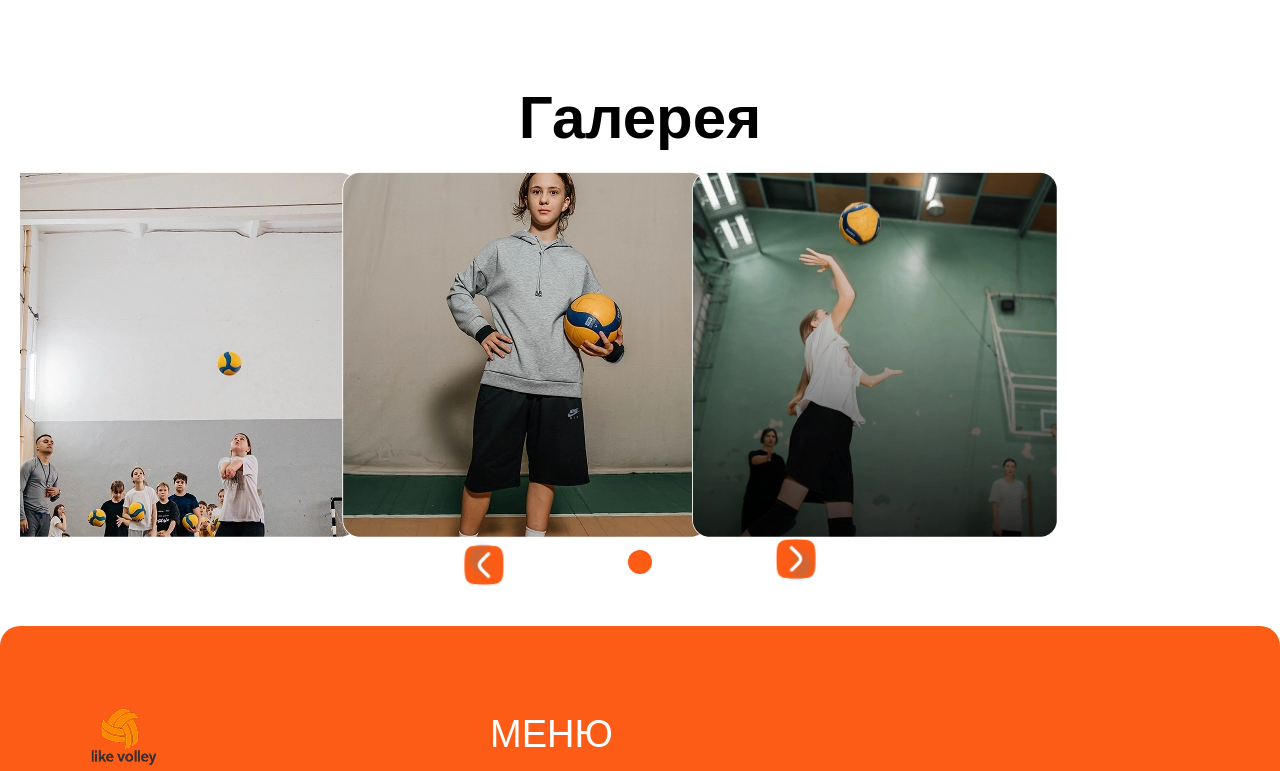
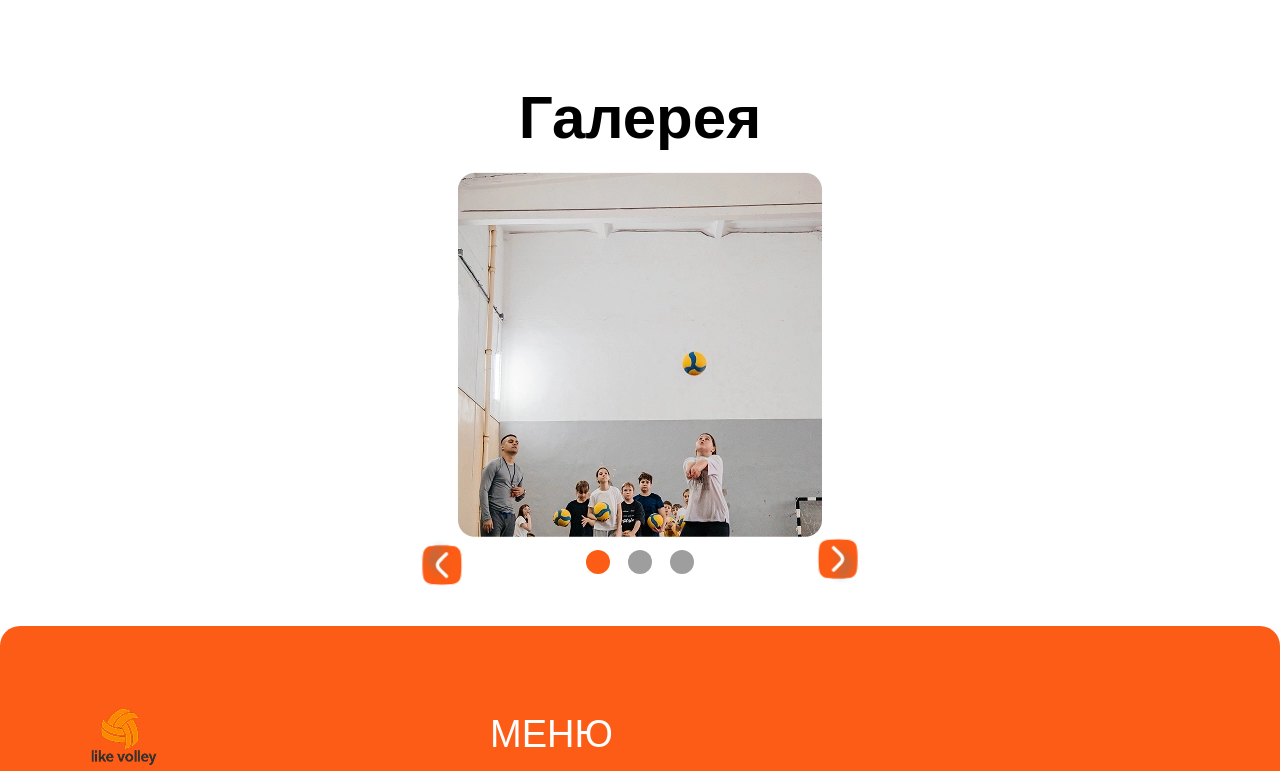
Before and after one commit to evgeniyworkbel/like-volley, a Next.js app: page / in a window 1280 px wide. Shown: the part 3990-4761 px from the top of the page. Built offline with nearby package versions, Linux system fonts and the light colour scheme; a web font is replaced by a local one.

Commit message:
fix(shared): change carousel props

```diff
--- a/src/shared/ui/carousel/carousel-item.tsx
+++ b/src/shared/ui/carousel/carousel-item.tsx
@@ -1,7 +1,15 @@
+import { cn } from "@/shared/lib";
+
 export type CarouselItemProps = {
   children: React.ReactElement;
+  count: number;
 };
 
-export function CarouselItem({ children }: CarouselItemProps) {
-  return <div className="w-full shrink-0 xl:w-1/4">{children}</div>;
+export function CarouselItem({ children, count }: CarouselItemProps) {
+  const width = `${100 / count}%`;
+  return (
+    <div className={cn("w-full shrink-0")} style={{ flex: `0 0 ${width}` }}>
+      {children}
+    </div>
+  );
 }
--- a/src/shared/ui/carousel/carousel.tsx
+++ b/src/shared/ui/carousel/carousel.tsx
@@ -7,9 +7,10 @@ import { CarouselItem } from "./carousel-item";
 
 export type CarouselProps = {
   children: React.ReactElement[];
+  count: number;
 };
 
-export function Carousel({ children }: CarouselProps) {
+export function Carousel({ children, count }: CarouselProps) {
   const [emblaRef, emblaApi] = useEmblaCarousel({ loop: true });
 
   return (
@@ -17,7 +18,7 @@ export function Carousel({ children }: CarouselProps) {
       <div ref={emblaRef} className="overflow-hidden">
         <div className="flex gap-10">
           {Children.map(children, (child) => (
-            <CarouselItem>{child}</CarouselItem>
+            <CarouselItem count={count}>{child}</CarouselItem>
           ))}
         </div>
       </div>
--- a/src/widgets/coaches/ui/coaches.tsx
+++ b/src/widgets/coaches/ui/coaches.tsx
@@ -7,7 +7,7 @@ export function Coaches() {
   return (
     <section className="flex flex-col gap-6 px-5 py-10">
       <Owner />
-      <Carousel>
+      <Carousel count={4}>
         {coachesData.map((coach) => (
           <CoachCard
             key={coach.name}
```
